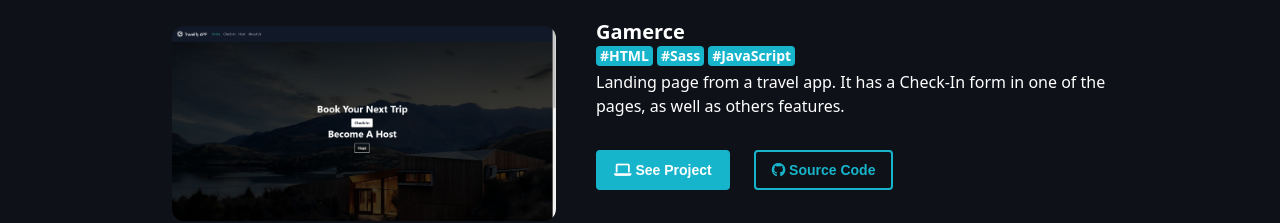
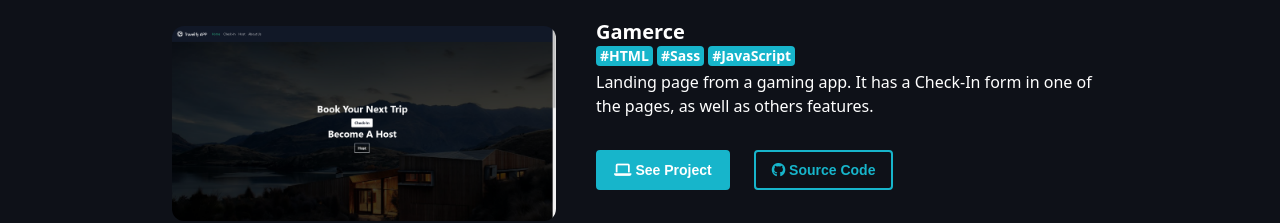
Before and after one commit to matiascabrejos/Portfolio, a Vue app: page / in a window 1280 px wide. Shown: the part 1110-1333 px from the top of the page. Built offline with nearby package versions, Linux system fonts and the light colour scheme.

Commit message:
Small changes to the projects grid

```diff
--- a/src/pages/ProjectsGrid.vue
+++ b/src/pages/ProjectsGrid.vue
@@ -1,7 +1,7 @@
 <template>
   <div class="mt-16 bg">
     <div
-      class="flex justify-center items-center text-base font-semibold text-white dark:text-gray-300"
+      class="flex justify-center items-center text-base font-semibold text-white"
     >
       <h2 class="text-center">Featured Projects</h2>
       <IconDoubleDown class="h-4 w-4" />
@@ -136,7 +136,7 @@
             <span class="span-grid"> #JavaScript </span>
             </div>
             <p class="description-grid">
-              Landing page from a travel app. It has a Check-In form in one of
+              Landing page from a gaming app. It has a Check-In form in one of
               the pages, as well as others features.
             </p>
             <div>
```
